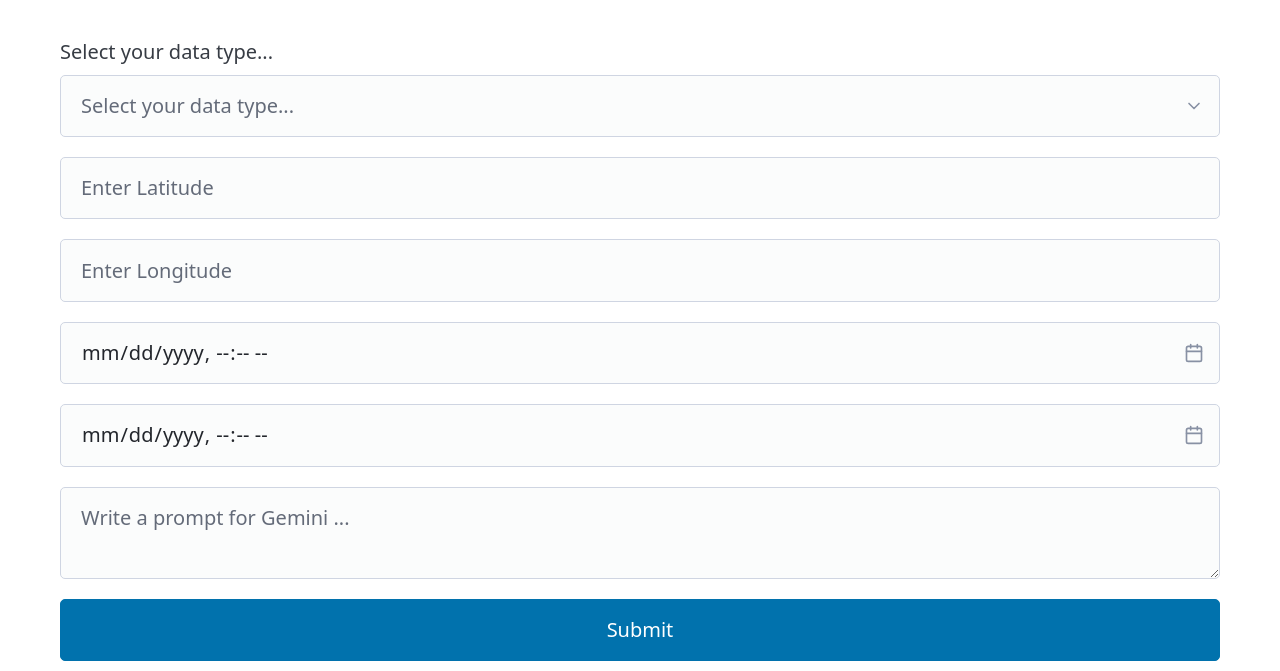
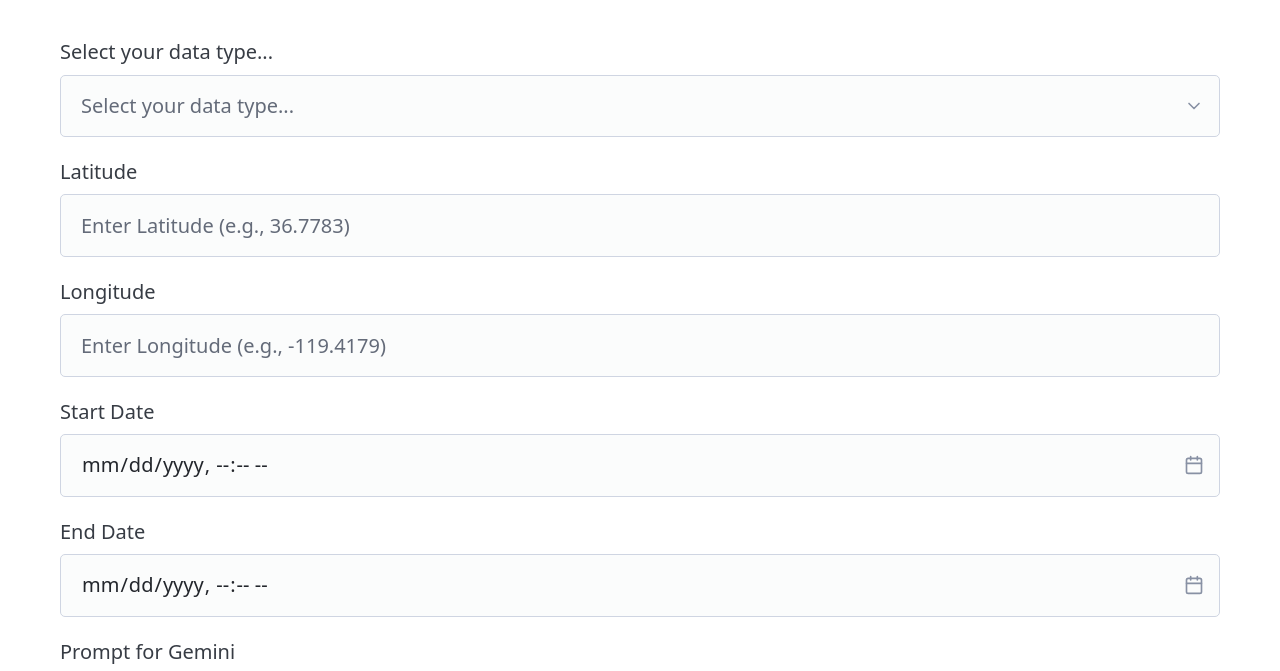
Before and after one commit to wastella/nasa-hackathon-proj, a plain HTML site: page llm.html in a window 1280 px wide. Shown: the part 104-775 px from the top of the page. Drawn offline with nearby package versions, Linux system fonts and the light colour scheme.

Commit message:
Added labels to LLM

```diff
--- a/llm.html
+++ b/llm.html
@@ -47,12 +47,22 @@
                         <option>Precipitation</option>
                     </select>
 
-                    <input type="text" id="llm-lat" name="lat" placeholder="Enter Latitude" aria-label="lat">
-                    <input type="text" id="llm-long" name="long" placeholder="Enter Longitude" aria-label="long">
-                    <input type="datetime-local" name="datetime_start" aria-label="datetime_start">
-                    <input type="datetime-local" name="datetime_end" aria-label="datetime_end">
-                    <textarea id="llm-textarea" name="prompt" placeholder="Write a prompt for Gemini ..." aria-label="Professional short bio"></textarea>
-                    <input type="submit" value="Submit" id="llm-submit-btn"/>
+                    <label for="llm-lat">Latitude</label>
+                    <input type="text" id="llm-lat" name="lat" placeholder="Enter Latitude (e.g., 36.7783)" aria-label="lat">
+
+                    <label for="llm-long">Longitude</label>
+                    <input type="text" id="llm-long" name="long" placeholder="Enter Longitude (e.g., -119.4179)" aria-label="long">
+
+                    <label for="datetime_start">Start Date</label>
+                    <input type="datetime-local" id="datetime_start" name="datetime_start" aria-label="datetime_start">
+
+                    <label for="datetime_end">End Date</label>
+                    <input type="datetime-local" id="datetime_end" name="datetime_end" aria-label="datetime_end">
+
+                    <label for="llm-textarea">Prompt for Gemini</label>
+                    <textarea id="llm-textarea" name="prompt" placeholder="E.g.: Analyze the temperature trends for this location over the specified time period. How might these affect crop growth?" aria-label="Prompt for Gemini"></textarea>
+
+                    <input type="submit" value="Analyze" id="llm-submit-btn"/>
                 </form>
                 <p id="result"></p>
                 <div id="d3-container"></div>
```
